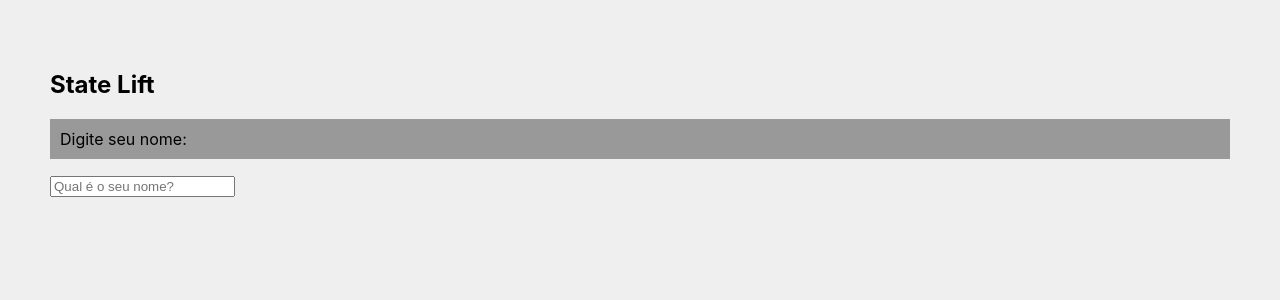
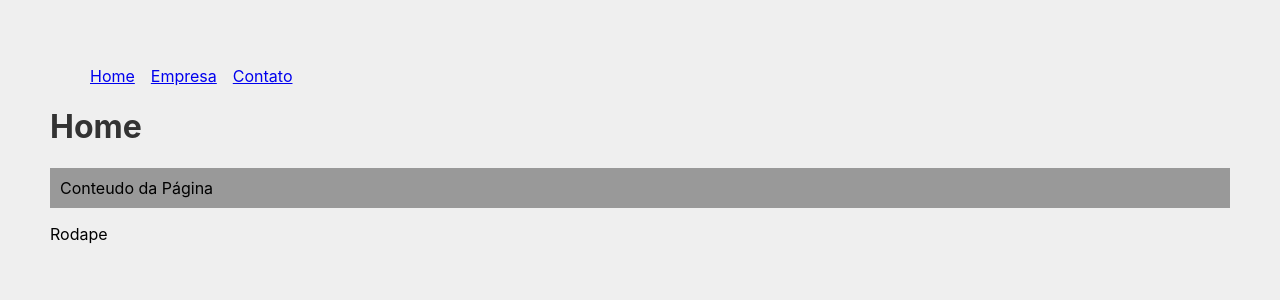
Before and after one commit to michaelthierry/React, a React (Create React App) app in the folder meu-projeto/: page / in a window 1280 px wide. Shown: the top 300 px of the page. Built offline with nearby package versions, Linux system fonts and the light colour scheme.

Commit message:
feat: add Router React

```diff
--- a/meu-projeto/package.json
+++ b/meu-projeto/package.json
@@ -8,6 +8,7 @@
     "@testing-library/user-event": "^13.5.0",
     "react": "^18.3.1",
     "react-dom": "^18.3.1",
+    "react-router-dom": "^6.23.1",
     "react-scripts": "5.0.1",
     "web-vitals": "^2.1.4"
   },
--- a/meu-projeto/src/App.js
+++ b/meu-projeto/src/App.js
@@ -1,18 +1,25 @@
 //import logo from './logo.svg';
 import './App.css';
-import {useState} from 'react'
-import SeuNome from './components/SeuNome';
-import Saudacao from './components/Saudacao';
+import {BrowserRouter as Router, Routes, Route, Link} from  'react-router-dom'
+import Home from './pages/Home'
+import Empresa from './pages/Empresa'
+import Contato from './pages/Contato'
+import NaveBar from './components/layout/NaveBar';
+import Footer from './components/layout/Footer';
 
 function App() {
 
-  const [nome, setNome] = useState()
   return (
-    <div className="App">
-      <h2>State Lift</h2>
-      <SeuNome setNome={setNome}/>
-      <Saudacao nome={nome}/>
-    </div>
+    <Router>
+      <NaveBar/>
+      <Routes>
+        <Route exact path='/' element={<Home/>}></Route>
+        <Route  path='/empresa' element={<Empresa/>}></Route>
+        <Route  path='/contato' element={<Contato/>}></Route>
+      </Routes>
+      <Footer/>
+
+    </Router>
   )
 }
 
--- /dev/null
+++ b/meu-projeto/src/components/layout/Footer.js
@@ -0,0 +1,5 @@
+function Footer(){
+    return <footer>Rodape</footer>
+}
+
+export default Footer
--- /dev/null
+++ b/meu-projeto/src/components/layout/NavBar.module.css
@@ -0,0 +1,8 @@
+.list{
+    display: flex;
+    list-style: none;
+}
+
+.item{
+    margin-right: 1em;
+}
--- /dev/null
+++ b/meu-projeto/src/components/layout/NaveBar.js
@@ -0,0 +1,19 @@
+import {Link} from 'react-router-dom'
+import styles from './NavBar.module.css'
+function NaveBar(){
+    return(
+        <ul className={styles.list}>
+            <li className={styles.item}>
+                <Link to="/">Home</Link>
+            </li>
+            <li className={styles.item}>
+                <Link to='/empresa'>Empresa</Link>
+            </li>
+            <li className={styles.item}>
+                <Link to='/contato'>Contato</Link>
+            </li>
+      </ul>
+    )
+}
+
+export default NaveBar
--- /dev/null
+++ b/meu-projeto/src/pages/Contato.js
@@ -0,0 +1,10 @@
+function Contato(){
+    return(
+        <div>
+            <h1>Contato</h1>
+            <p>Conteudo da Página</p>
+        </div>
+    )
+}
+
+export default Contato
--- /dev/null
+++ b/meu-projeto/src/pages/Empresa.js
@@ -0,0 +1,10 @@
+function Empresa(){
+    return(
+        <div>
+            <h1>Empresa</h1>
+            <p>Conteudo da Página</p>
+        </div>
+    )
+}
+
+export default Empresa
--- /dev/null
+++ b/meu-projeto/src/pages/Home.js
@@ -0,0 +1,10 @@
+function Home(){
+    return(
+        <div>
+            <h1>Home</h1>
+            <p>Conteudo da Página</p>
+        </div>
+    )
+}
+
+export default Home
```
Also changed, not shown: 1 other file (tests, documents, lock files or other folders).
